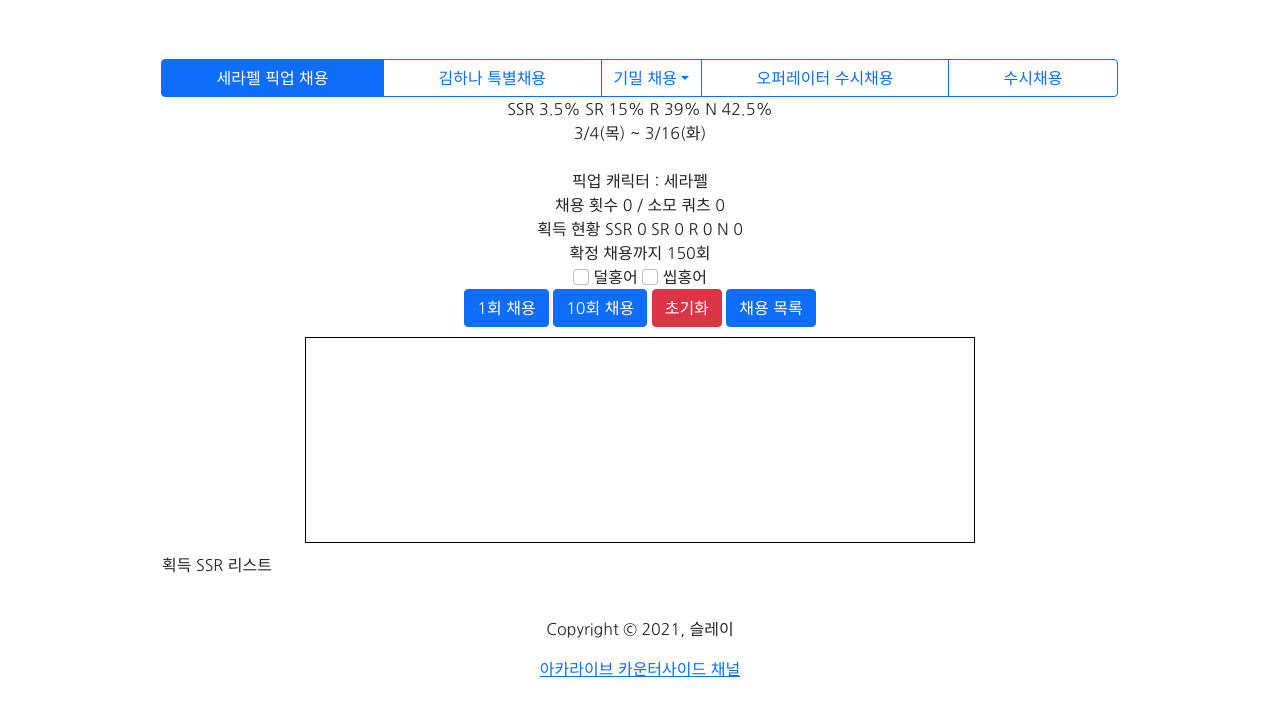
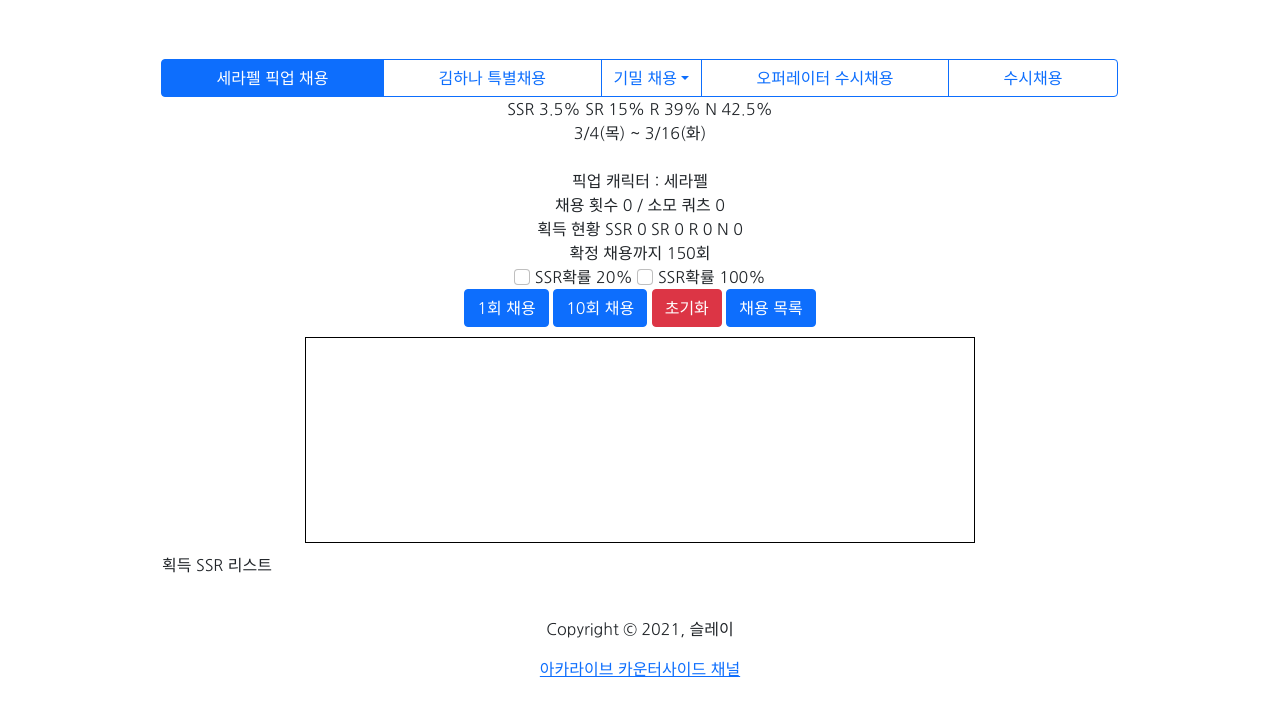
Before and after one commit to slay001/slay001.github.io, a plain HTML site: page index.html in a window 1280 px wide. Shown: the part 65-780 px from the top of the page. Drawn offline with nearby package versions, Linux system fonts and the light colour scheme.

Commit message:
change redfish text

```diff
--- a/index.html
+++ b/index.html
@@ -129,11 +129,11 @@ tr, td, th {padding: 0;border: 0;}
 			<p>
 			  <input class="form-check-input" type="checkbox" value="" id="red-fish-check2">
 			  <label class="form-check-label" for="red-fish-check2">
-				덜홍어
+				SSR확률 20%
 			  </label>
 			  <input class="form-check-input" type="checkbox" value="" id="red-fish-check">
 			  <label class="form-check-label" for="red-fish-check">
-				씹홍어
+				SSR확률 100%
 			  </label>
 			</p>
 			<p>
```
